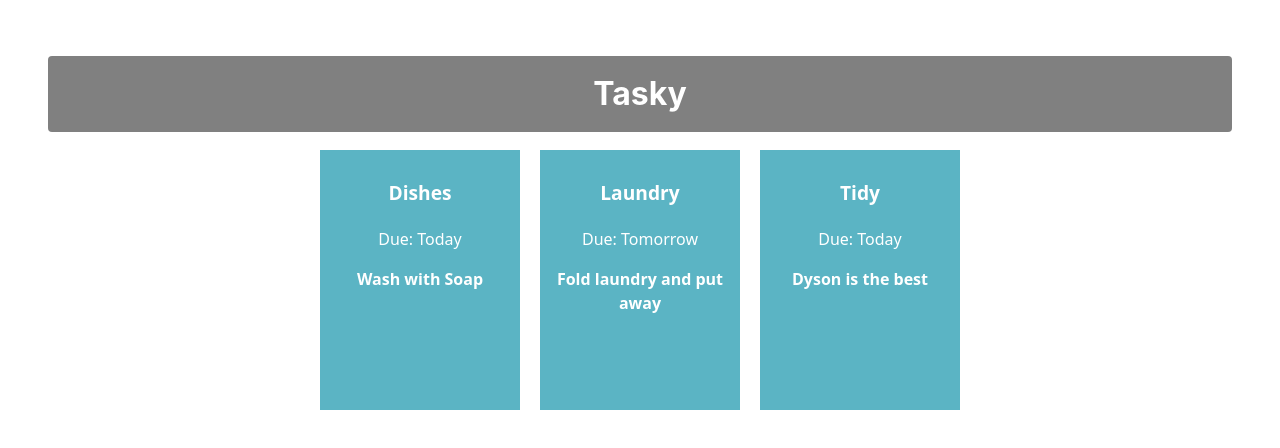
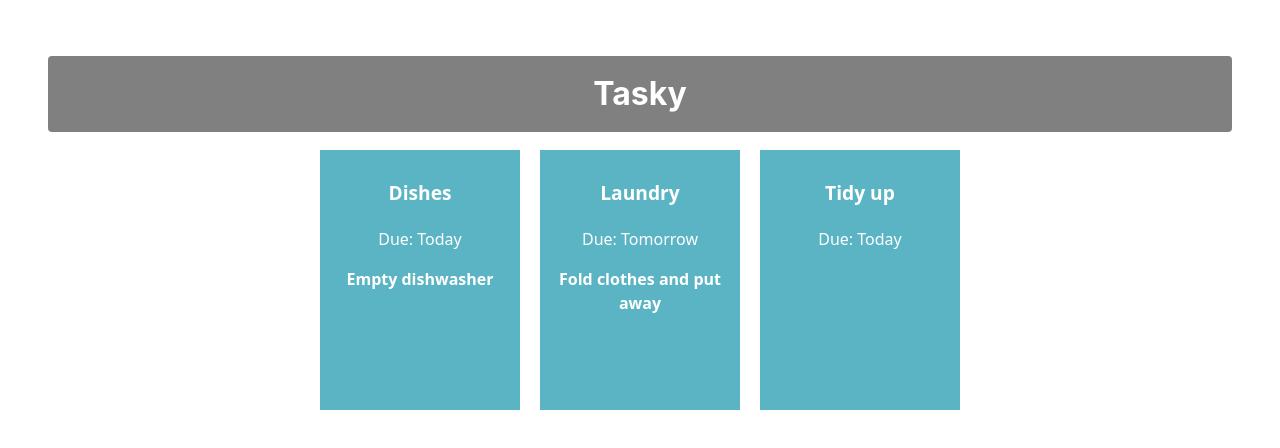
Before and after one commit to dmitriy-nosatenko/react-bascis-labs, a React (Vite) app in the folder tasky/: page / in a window 1280 px wide. Shown: the top 448 px of the page. Built offline with nearby package versions, Linux system fonts and the light colour scheme.

Commit message:
Added task state

```diff
--- a/tasky/src/App.jsx
+++ b/tasky/src/App.jsx
@@ -1,13 +1,23 @@
-import './App.css'
+import './App.css';
 import Task from './components/Task';
+import React, { useState } from 'react';
 
 function App() {
+
+    const [ taskState, setTaskState ] = useState({
+    tasks: [
+      { title: "Dishes", description: "Empty dishwasher", deadline: "Today" },
+      { title: "Laundry", description: "Fold clothes and put away", deadline: "Tomorrow" },
+      { title: "Tidy up", deadline: "Today" }
+    ]
+  });
+
   return (
     <div className="container">
       <h1>Tasky</h1>
-      <Task title="Dishes" deadline="Today" description="Wash with Soap"/>
-      <Task title="Laundry" deadline="Tomorrow" description="Fold laundry and put away"/>
-      <Task title="Tidy" deadline="Today" description="Dyson is the best"/>
+      <Task title={taskState.tasks[0].title} deadline={taskState.tasks[0].deadline} description={taskState.tasks[0].description} />
+      <Task title={taskState.tasks[1].title} deadline={taskState.tasks[1].deadline} description={taskState.tasks[1].description} />
+      <Task title={taskState.tasks[2].title} deadline={taskState.tasks[2].deadline} description={taskState.tasks[2].description} />
     </div>
   )
 }
```
Also changed, not shown: 1 other file (tests, documents, lock files or other folders).
